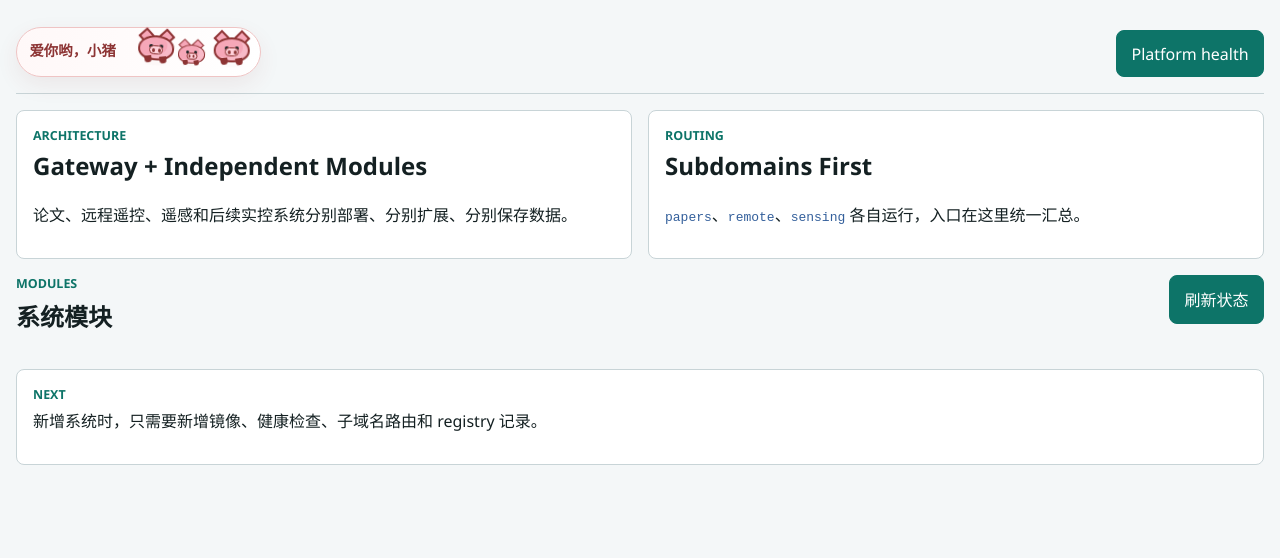
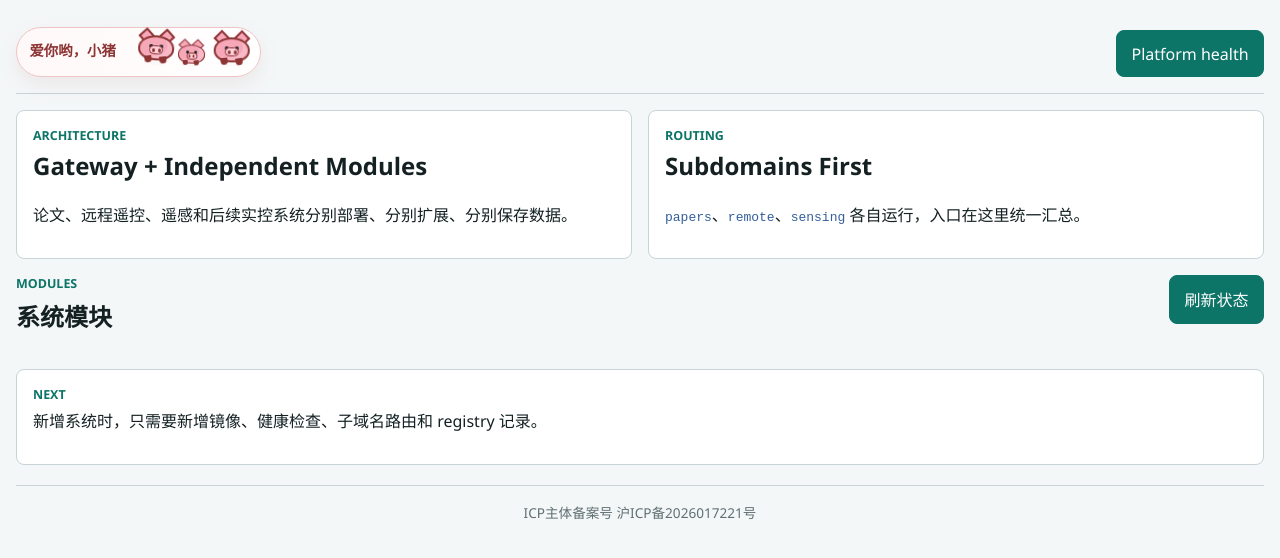
Before and after one commit to 1540530942/MyTest, a plain HTML site: page control_platform/app/static/index.html in a window 1280 px wide. Shown: the part 128-686 px from the top of the page. Drawn offline with Linux system fonts and the light colour scheme; no server answers.

Commit message:
Add ICP filing footer link

```diff
--- a/control_platform/app/static/index.html
+++ b/control_platform/app/static/index.html
@@ -4,7 +4,7 @@
     <meta charset="UTF-8" />
     <meta name="viewport" content="width=device-width, initial-scale=1.0" />
     <title>Control Platform</title>
-    <link rel="stylesheet" href="/static/styles.css" />
+    <link rel="stylesheet" href="/static/styles.css?v=20260508-icp" />
   </head>
   <body>
     <main class="shell">
@@ -108,6 +108,10 @@
         <p class="eyebrow">Next</p>
         <p>新增系统时，只需要新增镜像、健康检查、子域名路由和 registry 记录。</p>
       </section>
+
+      <footer class="site-footer">
+        <a href="https://beian.miit.gov.cn/" target="_blank" rel="noopener noreferrer">ICP主体备案号 沪ICP备2026017221号</a>
+      </footer>
     </main>
     <script type="module" src="/static/app.js"></script>
     <script>
--- a/control_platform/app/static/styles.css
+++ b/control_platform/app/static/styles.css
@@ -682,6 +682,26 @@ code {
   color: var(--accent-3);
 }
 
+.site-footer {
+  display: flex;
+  justify-content: center;
+  margin-top: 1.25rem;
+  padding-top: 1rem;
+  border-top: 1px solid var(--line);
+  color: var(--muted);
+  font-size: 0.85rem;
+}
+
+.site-footer a {
+  color: inherit;
+  text-decoration: none;
+}
+
+.site-footer a:hover,
+.site-footer a:focus-visible {
+  color: var(--accent);
+  text-decoration: underline;
+}
 @media (max-width: 800px) {
   .topbar,
   .overview {
```
